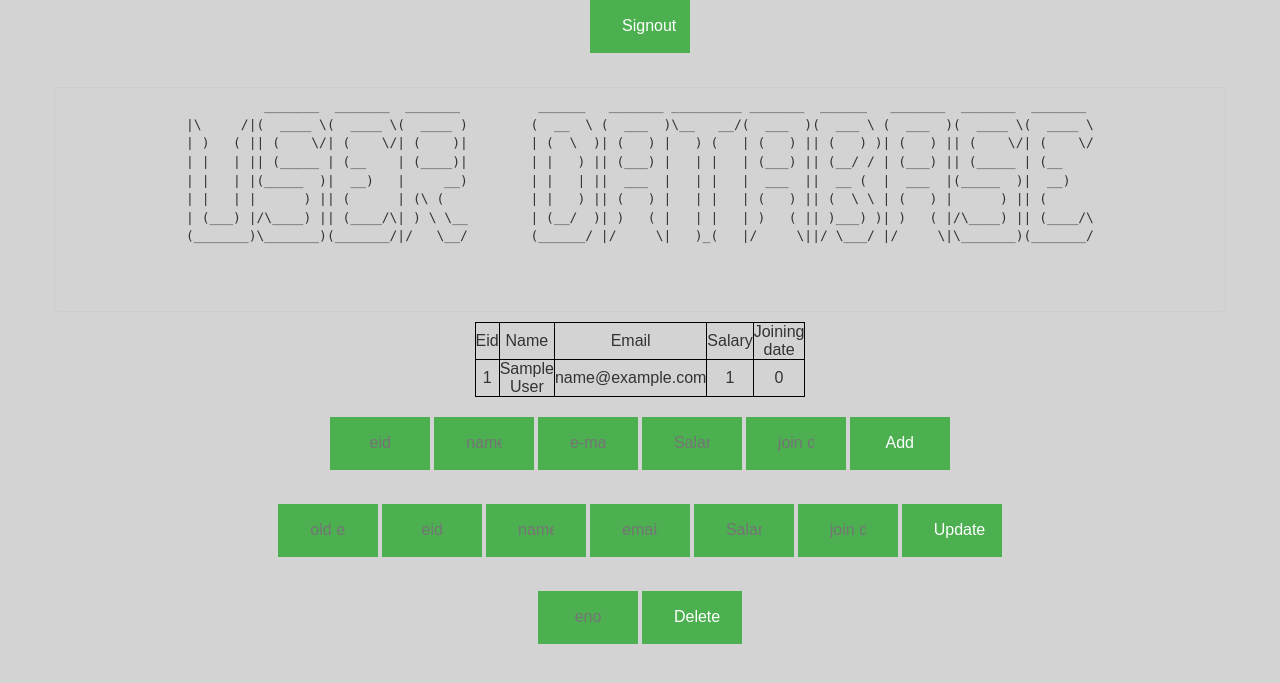
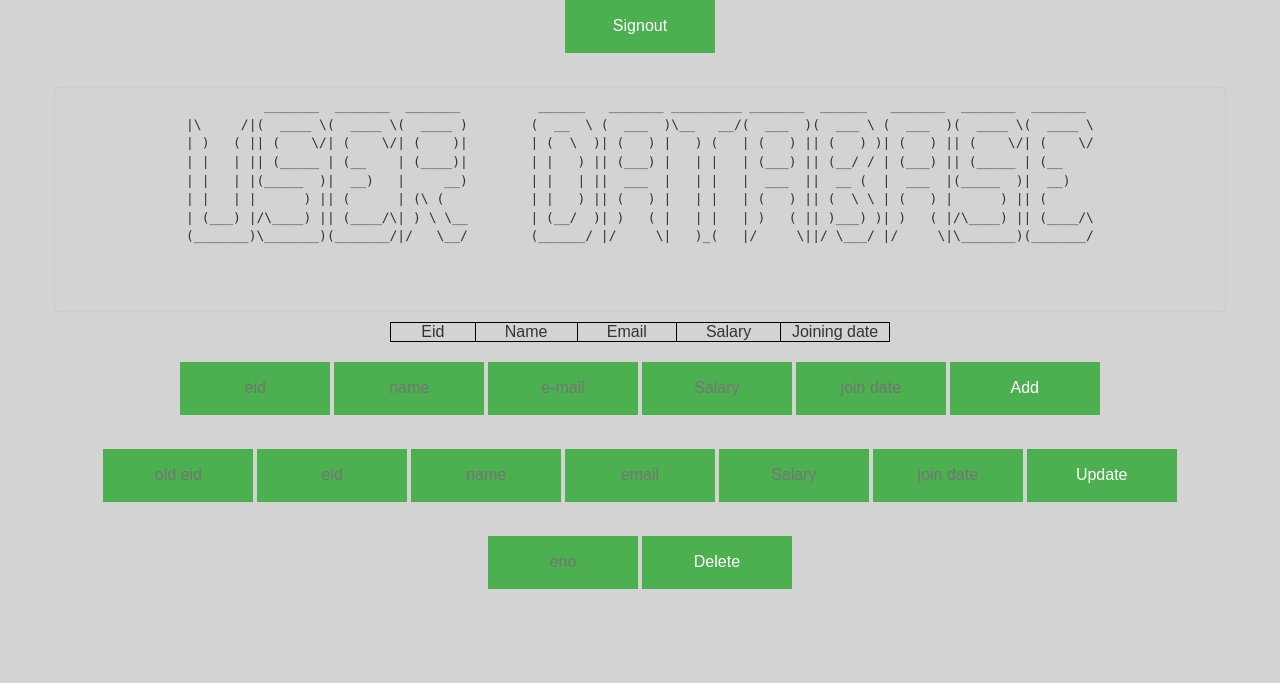
Before and after one commit to nileshpatra/DBMS-Project, a Flask app: template app/templates/index.html in a window 1280 px wide. Shown: the top 683 px of the page. Run offline with Flask 2, Linux system fonts and the light colour scheme; the template is opened without the code that fills it: values that come from a table or form of the project are taken from there, others are empty; the visitor is signed in with stand-in values (Sample User, id 1); data comes from the database, SQL or seed files in the repository; some libraries are stand-ins or nearby versions.

Commit message:
Fix checks in fields, UI improvements

```diff
--- a/app/main.py
+++ b/app/main.py
@@ -7,6 +7,7 @@ from flask import request
 from flask_sqlalchemy import SQLAlchemy
 from flask import Flask, flash, redirect, render_template, request, session, abort
 import os
+from datetime import datetime
 from time import sleep
 
 project_dir = os.path.dirname(os.path.abspath('__file__'))
@@ -19,10 +20,10 @@ db = SQLAlchemy(app)
 
 class User(db.Model):
     eid = db.Column(db.Integer, primary_key=True)
-    name = db.Column(db.String(80), unique=True, nullable=False)
+    name = db.Column(db.String(80), nullable=False)
     email = db.Column(db.String(120), unique=True, nullable=False)
-    pay_amount = db.Column(db.Integer, primary_key=True)
-    joining_date = db.Column(db.Integer, nullable=False, default=datetime.utcnow)
+    pay_amount = db.Column(db.Integer, nullable=False)
+    joining_date = db.Column(db.Date, nullable=False, default=datetime.utcnow)
 
     def __repr__(self):
         return '<User %r>' % self.name
@@ -57,7 +58,7 @@ def loggedin():
 				mail = request.form["mail"]
 				pay_amount = request.form["pay_amount"]
 				joining_date = request.form["doj"]
-				user = User(eid= eid , name= name , email= mail , pay_amount = pay_amount , joining_date = joining_date)
+				user = User(eid= eid , name= name , email= mail , pay_amount = pay_amount , joining_date = datetime(int(joining_date[6:]),int(joining_date[3:5]),int(joining_date[0:2])))
 				db.session.add(user)
 				db.session.commit()
 			except Exception as e:
@@ -78,11 +79,12 @@ def update():
 			pay_amount = request.form["update_pay_amount"]
 			joining_date = request.form["update_doj"]
 			user = User.query.filter_by(eid=oldid).first()
-			user.eid = eid
+			if eid != oldid:
+				user.eid = eid
 			user.name = name
 			user.email = mail
 			user.pay_amount = pay_amount
-			user.joining_date = joining_date
+			user.joining_date = datetime(int(joining_date[6:]),int(joining_date[3:5]),int(joining_date[0:2]))
 			db.session.commit()
 			return redirect("/acc")
 		except Exception as e:
--- a/app/static/styles/index.css
+++ b/app/static/styles/index.css
@@ -32,7 +32,7 @@ table {
 
 table, th, td {
   border: 1px solid black;
-  width: 300px;
+  width: 500px;
   text-align: center;
 }
 
@@ -40,7 +40,7 @@ input {
   background-color: #4CAF50; /* Green */
   border: none;
   color: white;
-  width: 100px;
+  width: 150px;
   padding: 15px 32px;
   text-align: center;
   text-decoration: none;
--- a/app/templates/index.html
+++ b/app/templates/index.html
@@ -62,29 +62,29 @@
 		{% endfor %}
 		</table>
 		<br>
-      <input type="text" name="eid" placeholder="eid">
-      <input type="text" name="name" placeholder="name">
-      <input type="text" name="mail" placeholder="e-mail">
-      <input type="text" name="pay_amount" placeholder="Salary">
-      <input type="text" name="doj" placeholder="join date">
+      <input type="text" name="eid" placeholder="eid" autocomplete="off">
+      <input type="text" name="name" placeholder="name" autocomplete="off">
+      <input type="text" name="mail" placeholder="e-mail" autocomplete="off">
+      <input type="text" name="pay_amount" placeholder="Salary" autocomplete="off">
+      <input type="text" name="doj" placeholder="join date" autocomplete="off">
       <input type="submit" value="Add">
 
     </form>
     <br>
 
   	<form method="POST" action="./update">
-    	<input type="text" name="old_eid" placeholder="old eid">
-    	<input type="text" name="update_eid" placeholder="eid">
-        <input type="text" name="update_name" placeholder="name">
-        <input type="text" name="update_mail" placeholder="email">
-        <input type="text" name="update_pay_amount" placeholder="Salary">
-        <input type="text" name="update_doj" placeholder="join date">
+    	<input type="text" name="old_eid" placeholder="old eid" autocomplete="off">
+    	<input type="text" name="update_eid" placeholder="eid" autocomplete="off">
+        <input type="text" name="update_name" placeholder="name" autocomplete="off">
+        <input type="text" name="update_mail" placeholder="email" autocomplete="off">
+        <input type="text" name="update_pay_amount" placeholder="Salary" autocomplete="off">
+        <input type="text" name="update_doj" placeholder="join date" autocomplete="off">
     	<input type="submit" value="Update">
   	</form>
   	<br>
 
     <form method="POST" action="./delete">
-	<input type="text" name="del_title" placeholder="eno">
+	<input type="text" name="del_title" placeholder="eno" autocomplete="off">
   	<input type="submit" value="Delete">
 	</form>
 
--- a/app/templates/login.html
+++ b/app/templates/login.html
@@ -13,10 +13,10 @@
 	</div>
 	<div class="login-form">
 	<div class="control-group">
-					<input type="text" class="login-field" value="" placeholder="username" name="username">
+					<input type="text" class="login-field" value="" placeholder="username" name="username" autocomplete="off">
 	<label class="login-field-icon fui-user" for="login-name"></label></div>
 	<div class="control-group">
-					<input type="password" class="login-field" value="" placeholder="password" name="password">
+					<input type="password" class="login-field" value="" placeholder="password" name="password" autocomplete="off">
 	<label class="login-field-icon fui-lock" for="login-pass"></label></div>
 	<input type="submit" value="Log in" class="btn btn-primary btn-large btn-block">
 
```
